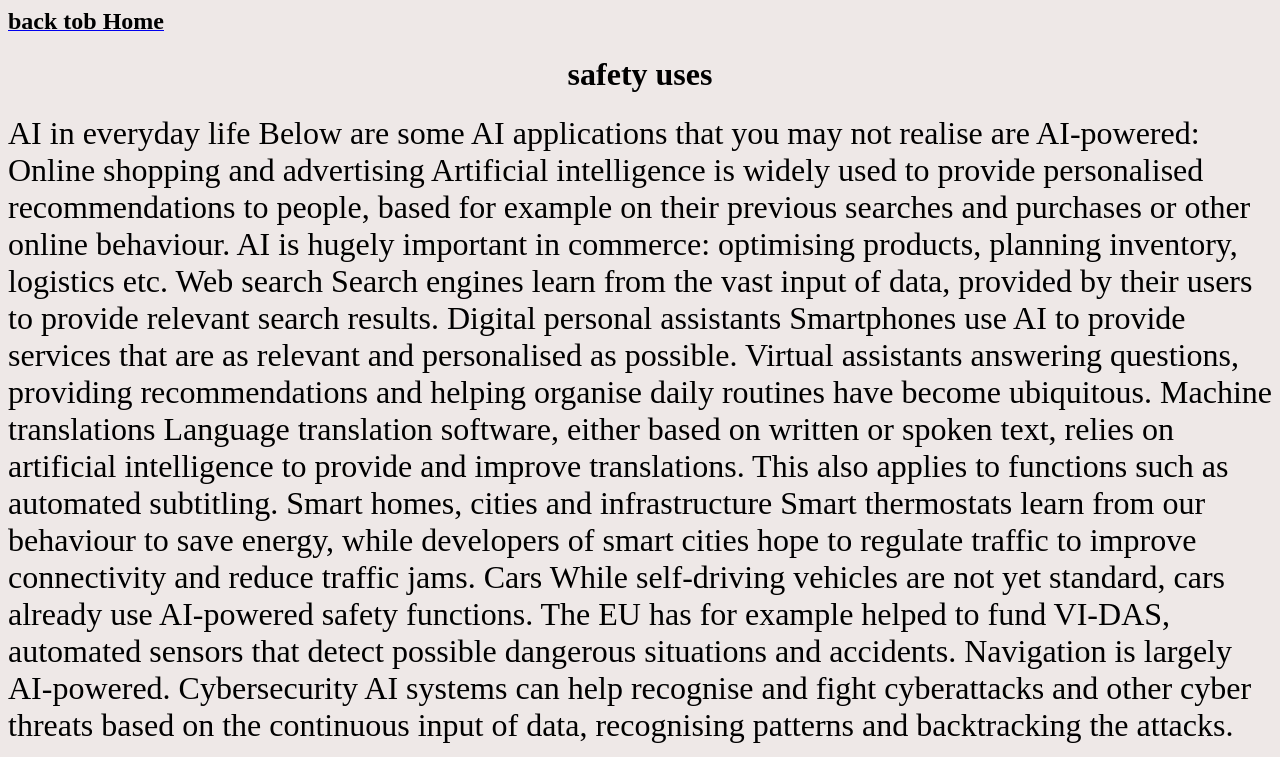
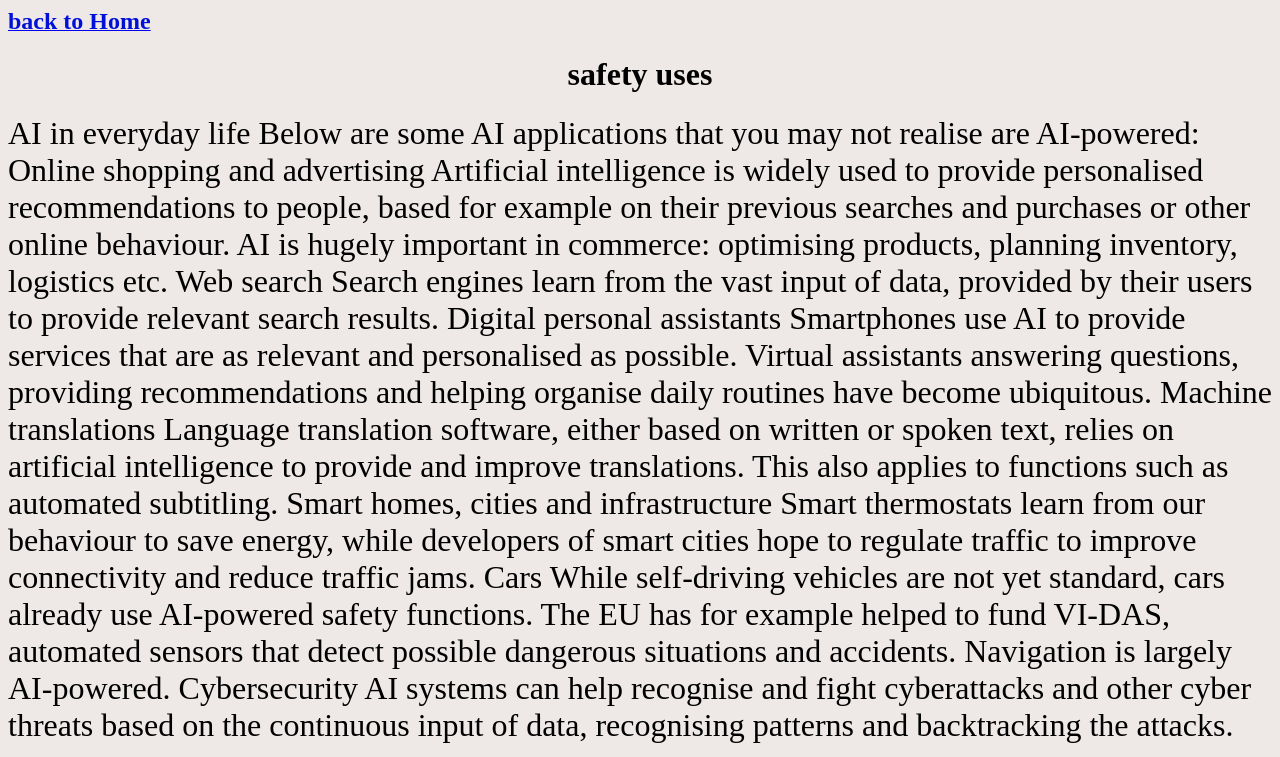
Before and after one commit to mustafa-a-kamal/ece001, a plain HTML site: page safety uses.html in a window 1280 px wide. Shown: the top 757 px of the page. Drawn offline with Linux system fonts and the light colour scheme.

Commit message:
Update safety uses.html

```diff
--- a/safety uses.html
+++ b/safety uses.html
@@ -3,7 +3,7 @@
     <title>mustafa kamal</title>
   </head>
   <body bgcolor="EEE8E7">
-    	<a href="https://mustafa-a-kamal.github.io/ece001/"> <font color="000000"font size="5"><b>back tob Home</b></font><a/>
+    	<a href="https://mustafa-a-kamal.github.io/ece001/"> <font color="0010D8"font size="5"><b>back to Home</b></font><a/>
 	<center>
       <h1>
       <font color="000000">safety uses </font>
```
